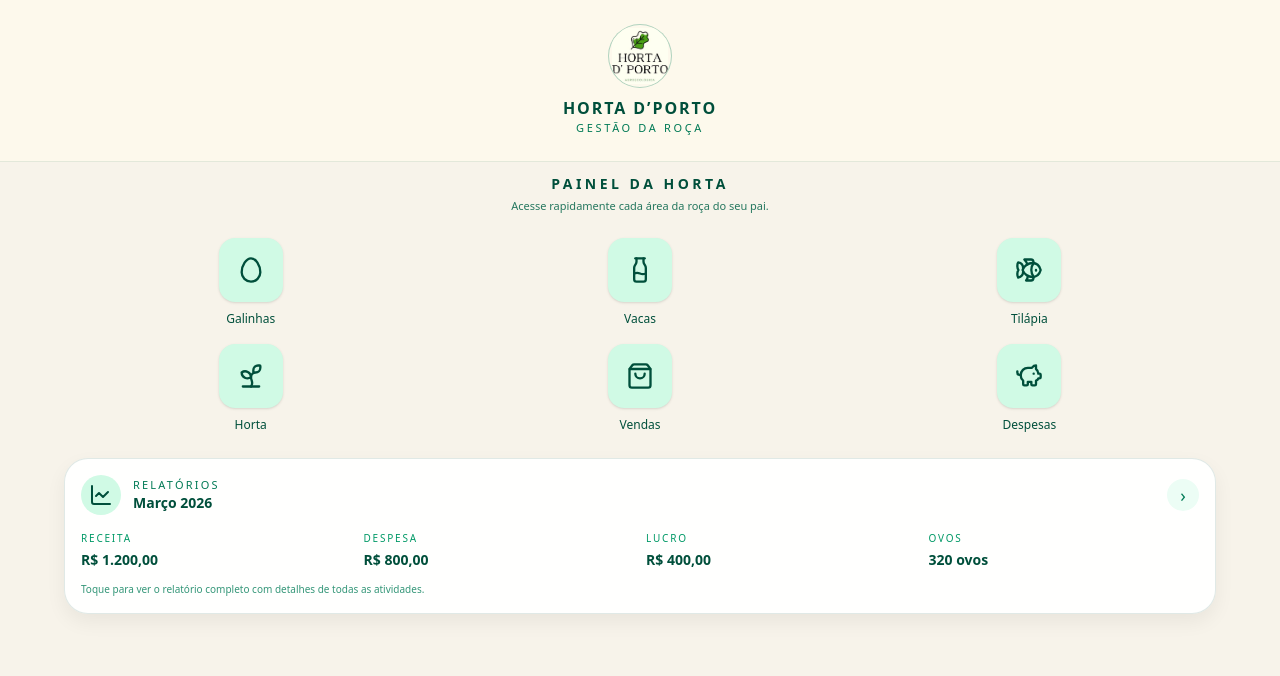
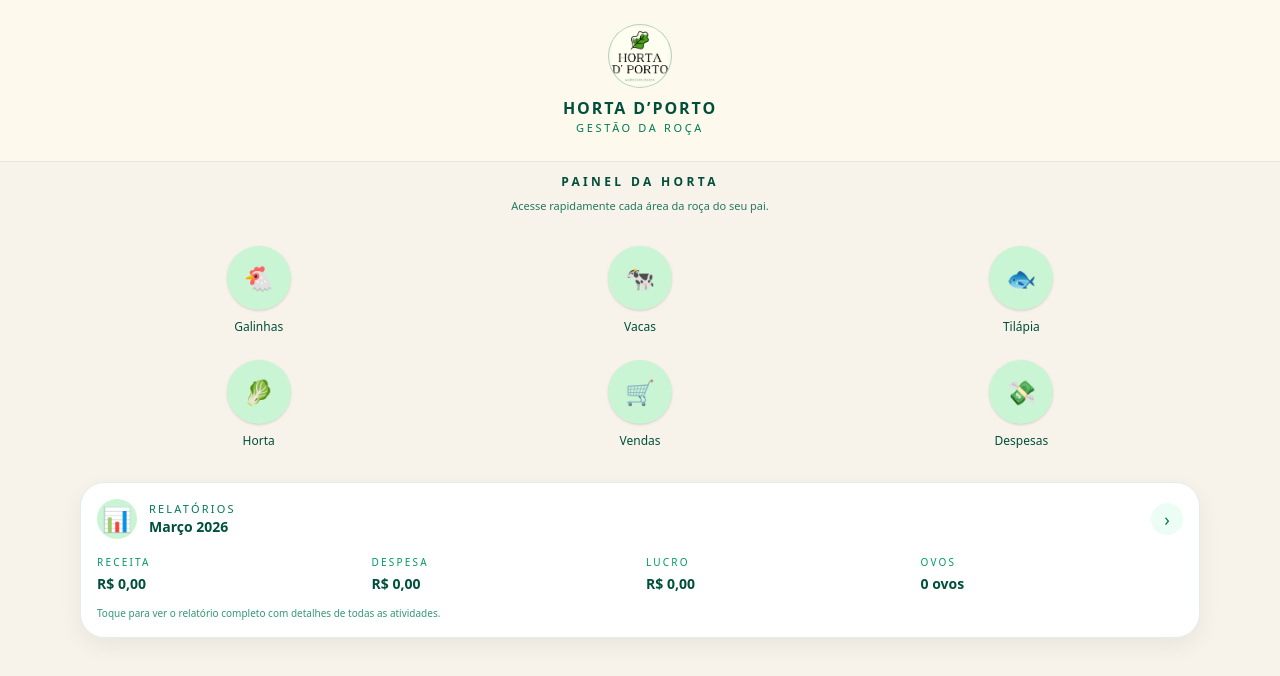
Before and after one commit to matheusduarteur/hortadporto, a Next.js app in the folder roca-app/: page / in a window 1280 px wide. Shown: the top 676 px of the page. Built offline with nearby package versions, Linux system fonts and the light colour scheme.

Commit message:
voltou porra

```diff
--- a/roca-app/app/page.tsx
+++ b/roca-app/app/page.tsx
@@ -1,85 +1,53 @@
 'use client'
 
 import Link from 'next/link'
-import {
-  Egg,
-  LineChart,
-  ShoppingBag,
-  Sprout,
-  Fish,
-  Milk,
-  PiggyBank,
-} from 'lucide-react'
 
 type Atalho = {
   href: string
   label: string
-  icon: React.ReactNode
+  icon: string
 }
 
 const atalhos: Atalho[] = [
-  {
-    href: '/galinhas',
-    label: 'Galinhas',
-    icon: <Egg className="h-7 w-7" />,
-  },
-  {
-    href: '/vacas',
-    label: 'Vacas',
-    icon: <Milk className="h-7 w-7" />,
-  },
-  {
-    href: '/tilapia',
-    label: 'Tilápia',
-    icon: <Fish className="h-7 w-7" />,
-  },
-  {
-    href: '/horta',
-    label: 'Horta',
-    icon: <Sprout className="h-7 w-7" />,
-  },
-  {
-    href: '/vendas',
-    label: 'Vendas',
-    icon: <ShoppingBag className="h-7 w-7" />,
-  },
-  {
-    href: '/despesas',
-    label: 'Despesas',
-    icon: <PiggyBank className="h-7 w-7" />,
-  },
+  { href: '/galinhas', label: 'Galinhas', icon: '🐔' },
+  { href: '/vacas', label: 'Vacas', icon: '🐄' },
+  { href: '/tilapia', label: 'Tilápia', icon: '🐟' },
+  { href: '/horta', label: 'Horta', icon: '🥬' },
+  { href: '/vendas', label: 'Vendas', icon: '🛒' },
+  { href: '/despesas', label: 'Despesas', icon: '💸' },
 ]
 
 export default function DashboardPage() {
   const relatorio = {
     mes: 'Março 2026',
-    receita: 'R$ 1.200,00',
-    despesa: 'R$ 800,00',
-    lucro: 'R$ 400,00',
-    ovos: '320 ovos',
+    receita: 'R$ 0,00',
+    despesa: 'R$ 0,00',
+    lucro: 'R$ 0,00',
+    ovos: '0 ovos',
   }
 
   return (
-    <div className="flex flex-col gap-6">
-      {/* TÍTULO / SUBTÍTULO DA PÁGINA */}
-      <div className="text-center">
-        <h1 className="text-sm font-semibold tracking-[0.25em] text-emerald-900 uppercase">
+    <div className="flex flex-col gap-8">
+      {/* BLOCO DO TÍTULO / INTRODUÇÃO (PAINEL DA HORTA) */}
+      <section className="text-center">
+        <h1 className="text-xs font-semibold tracking-[0.28em] text-emerald-900 uppercase">
           Painel da Horta
         </h1>
-        <p className="mt-1 text-[11px] text-emerald-800/85">
+        <p className="mt-2 text-[11px] text-emerald-800/85">
           Acesse rapidamente cada área da roça do seu pai.
         </p>
-      </div>
+      </section>
 
-      {/* GRADE DE ATALHOS GRANDES */}
-      <section className="grid grid-cols-2 gap-4 sm:grid-cols-3">
+      {/* GRADE DE ÍCONES REDONDINHOS */}
+      <section className="grid grid-cols-2 gap-6 px-4 sm:grid-cols-3">
         {atalhos.map((item) => (
           <Link
             key={item.href}
             href={item.href}
             className="flex flex-col items-center gap-2"
           >
-            <div className="flex h-16 w-16 items-center justify-center rounded-2xl bg-emerald-100 text-emerald-900 shadow-sm">
+            {/* Bolinha verde com emoji dentro */}
+            <div className="flex h-16 w-16 items-center justify-center rounded-full bg-[#c9f5d5] text-2xl shadow-sm">
               {item.icon}
             </div>
             <span className="text-[12px] font-medium text-emerald-900 text-center">
@@ -89,17 +57,18 @@ export default function DashboardPage() {
         ))}
       </section>
 
-      {/* CARD ESPECIAL DE RELATÓRIOS */}
-      <section>
+      {/* CARD DE RELATÓRIOS IGUAL À FOTO */}
+      <section className="px-4">
         <Link
           href="/relatorios"
-          className="block rounded-3xl border border-emerald-900/12 bg-white/95 px-4 py-4 shadow-[0_8px_20px_rgba(0,0,0,0.06)]"
+          className="block rounded-[24px] border border-emerald-900/10 bg-white px-4 py-4 shadow-[0_8px_24px_rgba(0,0,0,0.06)]"
         >
+          {/* Cabeçalho do card (ícone + título + mês) */}
           <div className="flex items-center justify-between gap-3">
-            {/* ÍCONE + TÍTULO */}
             <div className="flex items-center gap-3">
-              <div className="flex h-10 w-10 items-center justify-center rounded-full bg-emerald-100 text-emerald-900">
-                <LineChart className="h-6 w-6" />
+              {/* Bolinha com ícone de gráfico */}
+              <div className="flex h-10 w-10 items-center justify-center rounded-full bg-[#c9f5d5] text-2xl">
+                📊
               </div>
               <div className="flex flex-col">
                 <span className="text-[11px] uppercase tracking-[0.2em] text-emerald-700">
@@ -111,16 +80,16 @@ export default function DashboardPage() {
               </div>
             </div>
 
-            {/* SETINHA NA DIREITA (DESKTOP) */}
+            {/* Setinha discreta à direita (mais desktop) */}
             <div className="hidden sm:flex h-8 w-8 items-center justify-center rounded-full bg-emerald-50 text-emerald-700">
               <span className="text-lg">›</span>
             </div>
           </div>
 
-          {/* DADOS DO MÊS */}
+          {/* Linha com receita, despesa, lucro, ovos */}
           <div className="mt-4 grid grid-cols-2 gap-3 text-[11px] text-emerald-900 sm:grid-cols-4">
             <div className="flex flex-col">
-              <span className="uppercase tracking-[0.18em] text-emerald-600 text-[10px]">
+              <span className="uppercase tracking-[0.22em] text-emerald-600 text-[10px]">
                 Receita
               </span>
               <span className="mt-1 text-sm font-semibold">
@@ -129,7 +98,7 @@ export default function DashboardPage() {
             </div>
 
             <div className="flex flex-col">
-              <span className="uppercase tracking-[0.18em] text-emerald-600 text-[10px]">
+              <span className="uppercase tracking-[0.22em] text-emerald-600 text-[10px]">
                 Despesa
               </span>
               <span className="mt-1 text-sm font-semibold">
@@ -138,7 +107,7 @@ export default function DashboardPage() {
             </div>
 
             <div className="flex flex-col">
-              <span className="uppercase tracking-[0.18em] text-emerald-600 text-[10px]">
+              <span className="uppercase tracking-[0.22em] text-emerald-600 text-[10px]">
                 Lucro
               </span>
               <span className="mt-1 text-sm font-semibold">
@@ -147,7 +116,7 @@ export default function DashboardPage() {
             </div>
 
             <div className="flex flex-col">
-              <span className="uppercase tracking-[0.18em] text-emerald-600 text-[10px]">
+              <span className="uppercase tracking-[0.22em] text-emerald-600 text-[10px]">
                 Ovos
               </span>
               <span className="mt-1 text-sm font-semibold">
```
